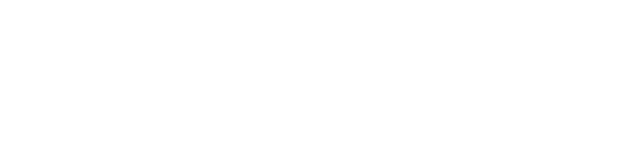
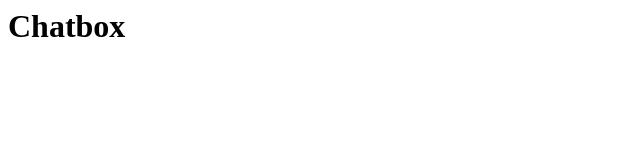
Before and after one commit to VernardCiti/task_management_v1, a plain HTML site: page JS/portfolio.html in a window 1280 px wide. Shown: the whole page, without its empty margins (0-640 px from the left). Drawn offline with Linux system fonts and the light colour scheme.

Commit message:
first commit

```diff
--- a/JS/portfolio.html
+++ b/JS/portfolio.html
@@ -5,6 +5,7 @@
     <title>Document</title>
 </head>
 <body>
-
+    <header>
+        <h1>Chatbox</h1>
 </body>
 </html>
```
